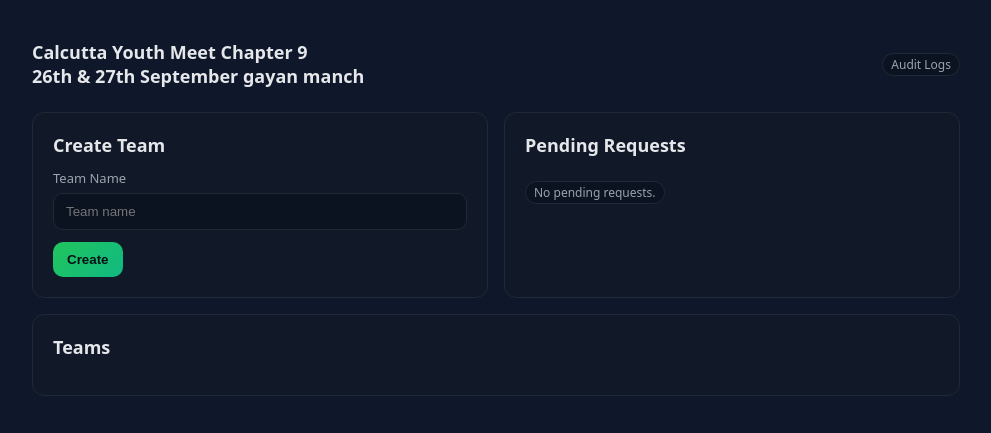
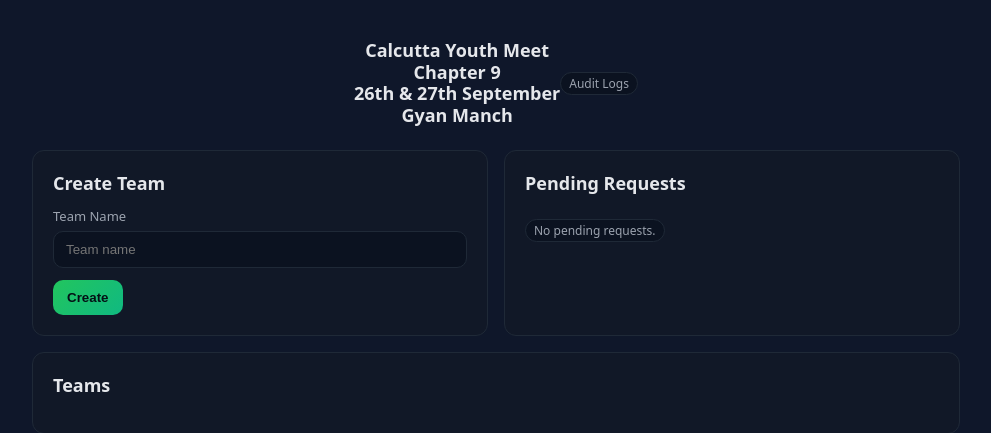
Before and after one commit to debdev2304/Registration-, a Node server app: page /admin/ in a window 1280 px wide. Shown: the top 433 px of the page, without its empty margins (144-1135 px from the left). Run offline with Node 20, Linux system fonts and the light colour scheme; the visitor is signed in with stand-in values (Sample User, id 1); data that the repository does not hold is empty; some libraries are stand-ins or nearby versions.

Commit message:
ui: center header and update event title layout on all pages

```diff
--- a/public/styles.css
+++ b/public/styles.css
@@ -1,8 +1,8 @@
 :root{--bg:#0f172a;--card:#111827;--text:#e5e7eb;--muted:#9ca3af;--accent:#22c55e;--accent-2:#60a5fa;--danger:#ef4444;--border:#1f2937}
 *{box-sizing:border-box}html,body{margin:0;padding:0;font-family:ui-sans-serif,system-ui,-apple-system,Segoe UI,Roboto;background:var(--bg);color:var(--text)}
 .container{max-width:960px;margin:40px auto;padding:0 16px}
-.header{display:flex;align-items:center;justify-content:space-between;margin-bottom:24px}
-.brand{font-weight:700;font-size:18px;color:var(--text)}
+.header{display:flex;align-items:center;justify-content:center;margin-bottom:24px}
+.brand{font-weight:700;font-size:18px;color:var(--text);text-align:center;line-height:1.2}
 .main{display:flex;gap:16px;flex-wrap:wrap}
 .card{background:var(--card);border:1px solid var(--border);border-radius:12px;padding:20px;flex:1 1 360px;min-width:300px}
 .card h1,.card h2{margin:0 0 12px 0;font-size:18px}
--- a/src/views/admin/dashboard.ejs
+++ b/src/views/admin/dashboard.ejs
@@ -3,13 +3,13 @@
 	<head>
 		<meta charset="utf-8" />
 		<meta name="viewport" content="width=device-width, initial-scale=1" />
-		<title>Admin Dashboard - Calcutta Youth Meet Chapter 9</title>
+		<title>Admin Dashboard - Calcutta Youth Meet</title>
 		<link rel="stylesheet" href="/styles.css" />
 	</head>
 	<body>
 		<div class="container">
 			<div class="header">
-				<div class="brand">Calcutta Youth Meet Chapter 9<br />26th & 27th September gayan manch</div>
+				<div class="brand">Calcutta Youth Meet<br />Chapter 9<br />26th & 27th September<br />Gyan Manch</div>
 				<a href="/admin/audit" class="badge">Audit Logs</a>
 			</div>
 			<div class="main">
--- a/src/views/admin/login.ejs
+++ b/src/views/admin/login.ejs
@@ -3,13 +3,13 @@
 	<head>
 		<meta charset="utf-8" />
 		<meta name="viewport" content="width=device-width, initial-scale=1" />
-		<title>Admin Login - Calcutta Youth Meet Chapter 9</title>
+		<title>Admin Login - Calcutta Youth Meet</title>
 		<link rel="stylesheet" href="/styles.css" />
 	</head>
 	<body>
 		<div class="container">
 			<div class="header">
-				<div class="brand">Calcutta Youth Meet Chapter 9<br />26th & 27th September gayan manch</div>
+				<div class="brand">Calcutta Youth Meet<br />Chapter 9<br />26th & 27th September<br />Gyan Manch</div>
 			</div>
 			<div class="main">
 				<div class="card">
--- a/src/views/participant/login.ejs
+++ b/src/views/participant/login.ejs
@@ -3,13 +3,13 @@
 	<head>
 		<meta charset="utf-8" />
 		<meta name="viewport" content="width=device-width, initial-scale=1" />
-		<title>Login - Calcutta Youth Meet Chapter 9</title>
+		<title>Login - Calcutta Youth Meet</title>
 		<link rel="stylesheet" href="/styles.css" />
 	</head>
 	<body>
 		<div class="container">
 			<div class="header">
-				<div class="brand">Calcutta Youth Meet Chapter 9<br />26th & 27th September gayan manch</div>
+				<div class="brand">Calcutta Youth Meet<br />Chapter 9<br />26th & 27th September<br />Gyan Manch</div>
 			</div>
 			<div class="main">
 				<div class="card">
--- a/src/views/participant/register.ejs
+++ b/src/views/participant/register.ejs
@@ -3,13 +3,13 @@
 	<head>
 		<meta charset="utf-8" />
 		<meta name="viewport" content="width=device-width, initial-scale=1" />
-		<title>Registration - Calcutta Youth Meet Chapter 9</title>
+		<title>Registration - Calcutta Youth Meet</title>
 		<link rel="stylesheet" href="/styles.css" />
 	</head>
 	<body>
 		<div class="container">
 			<div class="header">
-				<div class="brand">Calcutta Youth Meet Chapter 9<br />26th & 27th September gayan manch</div>
+				<div class="brand">Calcutta Youth Meet<br />Chapter 9<br />26th & 27th September<br />Gyan Manch</div>
 				<a href="/participant/logout" class="badge">Logout</a>
 			</div>
 			<div class="main">
--- a/src/views/participant/submitted.ejs
+++ b/src/views/participant/submitted.ejs
@@ -3,13 +3,13 @@
 	<head>
 		<meta charset="utf-8" />
 		<meta name="viewport" content="width=device-width, initial-scale=1" />
-		<title>Submitted - Calcutta Youth Meet Chapter 9</title>
+		<title>Submitted - Calcutta Youth Meet</title>
 		<link rel="stylesheet" href="/styles.css" />
 	</head>
 	<body>
 		<div class="container">
 			<div class="header">
-				<div class="brand">Calcutta Youth Meet Chapter 9<br />26th & 27th September gayan manch</div>
+				<div class="brand">Calcutta Youth Meet<br />Chapter 9<br />26th & 27th September<br />Gyan Manch</div>
 			</div>
 			<div class="main">
 				<div class="card">
--- a/src/views/participant/verify.ejs
+++ b/src/views/participant/verify.ejs
@@ -3,13 +3,13 @@
 	<head>
 		<meta charset="utf-8" />
 		<meta name="viewport" content="width=device-width, initial-scale=1" />
-		<title>Verify OTP - Calcutta Youth Meet Chapter 9</title>
+		<title>Verify OTP - Calcutta Youth Meet</title>
 		<link rel="stylesheet" href="/styles.css" />
 	</head>
 	<body>
 		<div class="container">
 			<div class="header">
-				<div class="brand">Calcutta Youth Meet Chapter 9<br />26th & 27th September gayan manch</div>
+				<div class="brand">Calcutta Youth Meet<br />Chapter 9<br />26th & 27th September<br />Gyan Manch</div>
 			</div>
 			<div class="main">
 				<div class="card">
```
